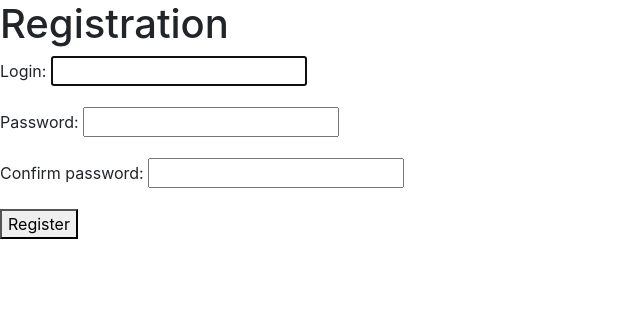
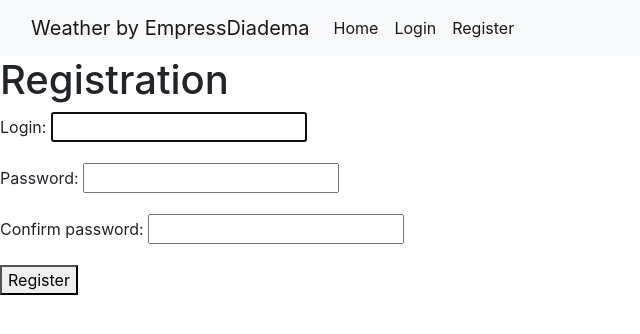
Before and after one commit to TheEmpressDiadema/weather, a Django app: page /users/register/ in a window 1280 px wide. Shown: the top 334 px of the page, without its empty margins (0-640 px from the left). Run offline with Django 5.2, Linux system fonts and the light colour scheme.

Commit message:
feat: bootstrap navbar

```diff
--- a/templates/base.html
+++ b/templates/base.html
@@ -9,6 +9,43 @@
     <title>{{title}}</title>
 </head>
 <body>
+    {% block header %}
+        <nav class="navbar navbar-expand-lg navbar-light bg-light">
+            <div class="container-fluid">
+                <!-- Brand -->
+                <a class="navbar-brand" href="#">Weather by EmpressDiadema</a>
+
+                <!-- Toggler for mobile view -->
+                <button class="navbar-toggler" type="button" data-bs-toggle="collapse" data-bs-target="#navbarNav" aria-controls="navbarNav" aria-expanded="false" aria-label="Toggle navigation">
+                <span class="navbar-toggler-icon"></span>
+                </button>
+
+                <!-- Navbar Links -->
+                <div class="collapse navbar-collapse" id="navbarNav">
+                    <ul class="navbar-nav me-auto">
+                        <li class="nav-item">
+                            <a class="nav-link active" href="{% url 'weather:home' %}">Home</a>
+                        </li>
+                        {% if not user.is_authenticated %}
+                        <li class="nav-item">
+                            <a class="nav-link active" href="{% url 'users:login' %}">Login</a>
+                        </li>
+                        <li class="nav-item">
+                            <a class="nav-link active" href="{% url 'users:register' %}">Register</a>
+                        </li>
+                        {% else %}
+                        <li>
+                            <form action="{% url 'users:logout' %}" method="POST" class="d-flex">
+                                {% csrf_token %}
+                                <button type="submit" class="btn btn-danger">Logout</button>
+                            </form>
+                        </li>
+                        {% endif %}
+                    </ul>
+                </div>
+            </div>
+        </nav>
+    {% endblock %}
     {% block content %}
     {% endblock %}
 </body>
```
